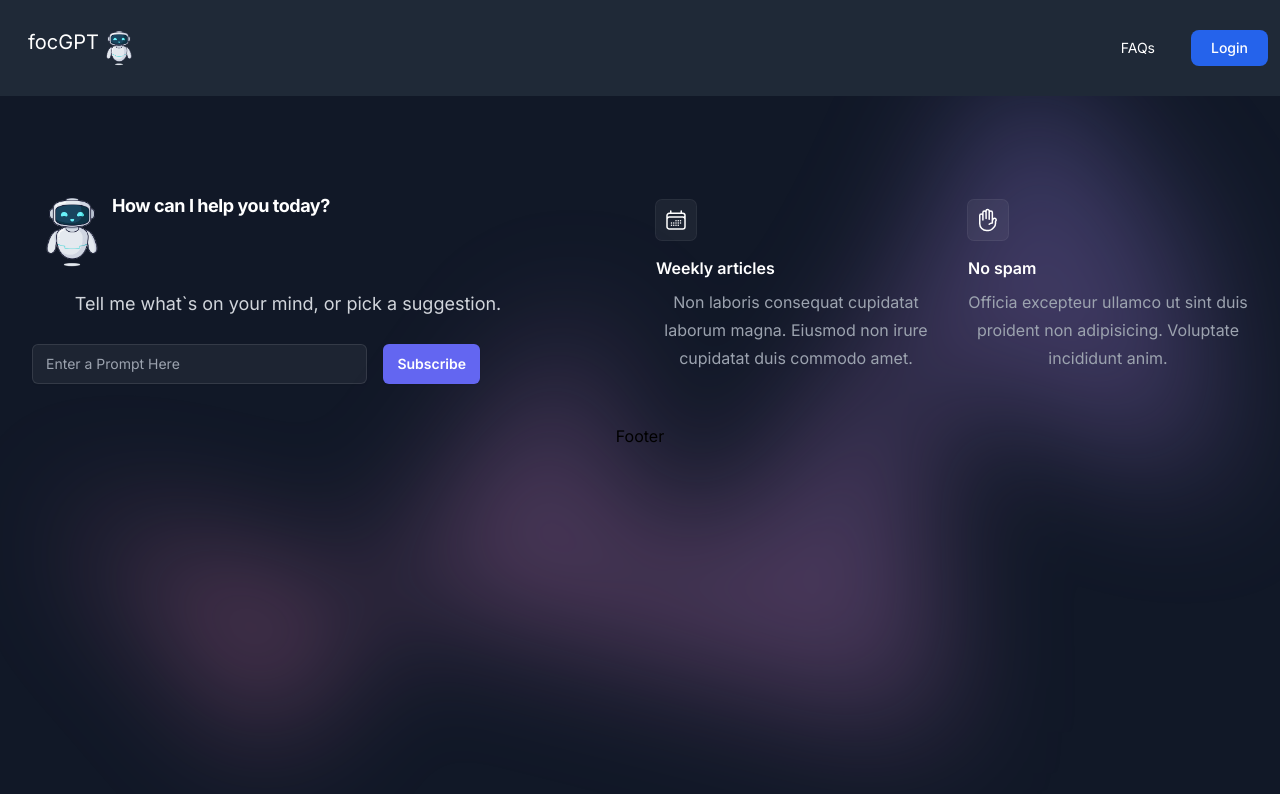
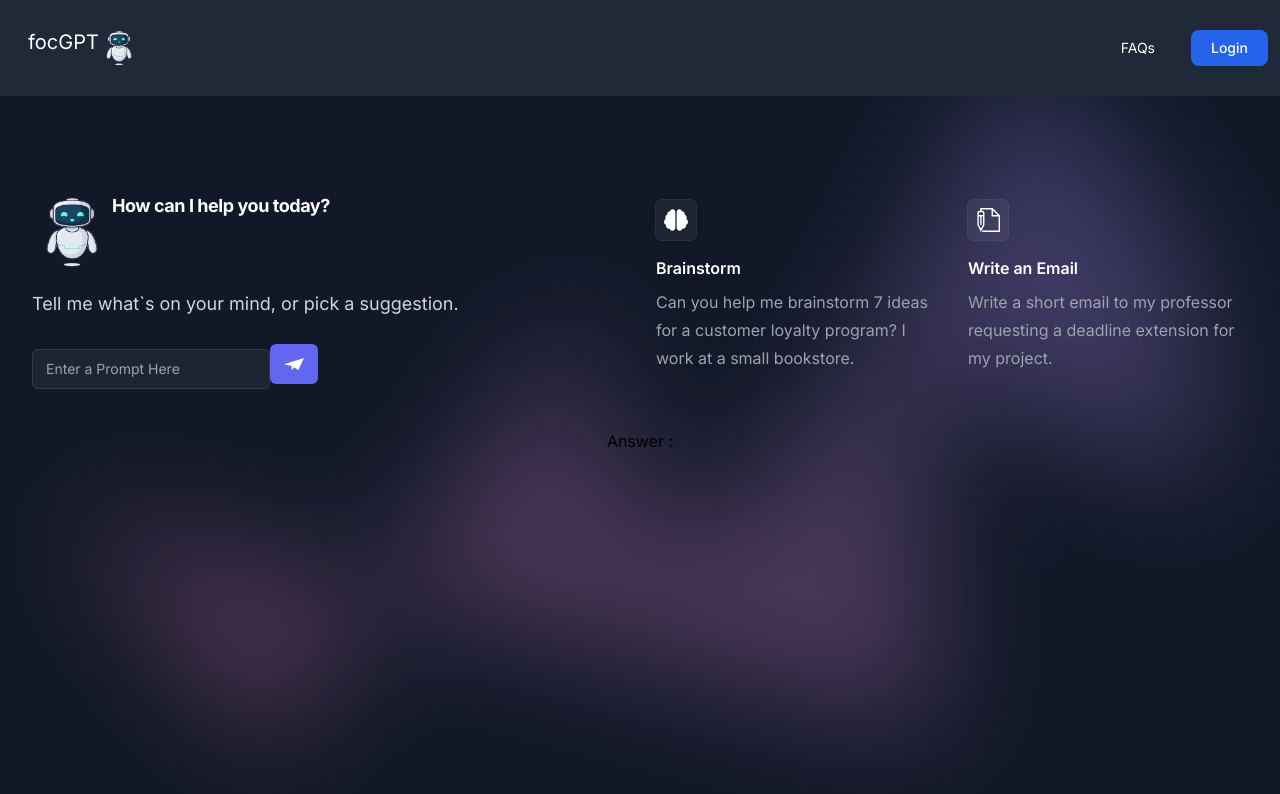
Before and after one commit to anasyakubu/FOC-AI_A, a Next.js app: page /ask in a window 1280 px wide. Shown: the top 794 px of the page. Built offline with nearby package versions, Linux system fonts and the light colour scheme; no server answers.

Commit message:
Finished askForm section

```diff
--- a/app/(auth)/layout.tsx
+++ b/app/(auth)/layout.tsx
@@ -1,6 +1,6 @@
 const Layout = ({ children }: { children: React.ReactNode }) => {
   return (
-    <div className="flex-center min-h-screen w-full bg-primary-50 bg-dotted-pattern bg-cover bg-fixed bg-center">
+    <div className="flex justify-center text-center items-center h-screen w-full bg-white">
       {children}
     </div>
   );
--- a/app/components/askForm.tsx
+++ b/app/components/askForm.tsx
@@ -1,9 +1,44 @@
-import React from "react";
+"use client";
+import React, { useState } from "react";
 import { CalendarDaysIcon, HandRaisedIcon } from "@heroicons/react/24/outline";
 import Image from "next/image";
 import Logo from "../../public/logo.png";
+import { SiMinutemailer } from "react-icons/si";
+import { FaBrain } from "react-icons/fa";
+import { TfiWrite } from "react-icons/tfi";
 
 const AskForm = () => {
+  const [question, setQuestion] = useState("");
+  const [answer, setAnswer] = useState("");
+
+  const handleSubmit = async (e: React.FormEvent) => {
+    e.preventDefault();
+
+    const url = "https://open-ai21.p.rapidapi.com/qa";
+    const options = {
+      method: "POST",
+      headers: {
+        "Content-Type": "application/json",
+        "X-RapidAPI-Key": "2646878456mshbd1d8c2e78ddee4p19813djsn0d1d4503ce73", // Replace with your actual RapidAPI key
+        "X-RapidAPI-Host": "open-ai21.p.rapidapi.com",
+      },
+      body: JSON.stringify({
+        question,
+        context: "Your context goes here", // Add your context here
+      }),
+    };
+
+    try {
+      const response = await fetch(url, options);
+      const result = await response.json(); // Parse the response as JSON
+      const answerText = result.result; // Extract the answer from the JSON object
+      setAnswer(answerText);
+    } catch (error) {
+      console.error(error);
+      setAnswer("Error occurred while fetching data");
+    }
+  };
+
   return (
     <div className="AskForm">
       <div
@@ -13,68 +48,63 @@ const AskForm = () => {
         <div className="mx-auto max-w-7xl px-6 lg:px-8">
           <div className="mx-auto grid max-w-2xl grid-cols-1 gap-x-8 gap-y-16 lg:max-w-none lg:grid-cols-2">
             <div className="max-w-xl lg:max-w-lg">
-              <h2 className="flex text-lg font-bold tracking-tight text-white sm:text-lg">
+              <h2 className="flex text-lg font-bold tracking-tight text-white sm:text-lg text-left">
                 <Image src={Logo} alt="Logo" width={80} />{" "}
                 <span> How can I help you today?</span>
               </h2>
-              <p className="mt-4 text-lg leading-8 text-gray-300">
+              <p className="mt-4 text-lg leading-8 text-gray-300 text-left">
                 Tell me what`s on your mind, or pick a suggestion.
               </p>
               <div className="mt-6 flex max-w-md gap-x-4">
                 {/* <label htmlFor="email-address" className="sr-only">
                   Email address
                 </label> */}
+                <form onSubmit={handleSubmit}>
                   <input
-                  id="email-address"
-                  name="email"
-                  type="email"
-                  autoComplete="email"
+                    type="text"
+                    value={question}
+                    onChange={(e) => setQuestion(e.target.value)}
                     required
                     className="min-w-0 flex-auto rounded-md border-0 bg-white/5 px-3.5 py-2 text-white shadow-sm ring-1 ring-inset ring-white/10 focus:ring-2 focus:ring-inset focus:ring-indigo-500 sm:text-sm sm:leading-6"
                     placeholder="Enter a Prompt Here"
                   />
                   <button
                     type="submit"
-                  className="flex-none rounded-md bg-indigo-500 px-3.5 py-2.5 text-sm font-semibold text-white shadow-sm hover:bg-indigo-400 focus-visible:outline focus-visible:outline-2 focus-visible:outline-offset-2 focus-visible:outline-indigo-500"
+                    className="flex-none rounded-md bg-indigo-500 px-3.5 py-2.5 text-xl font-semibold text-white shadow-sm hover:bg-indigo-400 focus-visible:outline focus-visible:outline-2 focus-visible:outline-offset-2 focus-visible:outline-indigo-500"
                   >
-                  Subscribe
+                    <SiMinutemailer />
                   </button>
+                </form>
               </div>
             </div>
             <dl className="grid grid-cols-1 gap-x-8 gap-y-10 sm:grid-cols-2 lg:pt-2">
               <div className="flex flex-col items-start">
                 <div className="rounded-md bg-white/5 p-2 ring-1 ring-white/10">
-                  <CalendarDaysIcon
-                    className="h-6 w-6 text-white"
-                    aria-hidden="true"
-                  />
+                  <FaBrain className="h-6 w-6 text-white" aria-hidden="true" />
                 </div>
-                <dt className="mt-4 font-semibold text-white">
-                  Weekly articles
-                </dt>
-                <dd className="mt-2 leading-7 text-gray-400">
-                  Non laboris consequat cupidatat laborum magna. Eiusmod non
-                  irure cupidatat duis commodo amet.
+                <dt className="mt-4 font-semibold text-white">Brainstorm</dt>
+                <dd className="mt-2 leading-7 text-gray-400 text-left">
+                  Can you help me brainstorm 7 ideas for a customer loyalty
+                  program? I work at a small bookstore.
                 </dd>
               </div>
               <div className="flex flex-col items-start">
                 <div className="rounded-md bg-white/5 p-2 ring-1 ring-white/10">
-                  <HandRaisedIcon
-                    className="h-6 w-6 text-white"
-                    aria-hidden="true"
-                  />
+                  <TfiWrite className="h-6 w-6 text-white" aria-hidden="true" />
                 </div>
-                <dt className="mt-4 font-semibold text-white">No spam</dt>
-                <dd className="mt-2 leading-7 text-gray-400">
-                  Officia excepteur ullamco ut sint duis proident non
-                  adipisicing. Voluptate incididunt anim.
+                <dt className="mt-4 font-semibold text-white">
+                  Write an Email
+                </dt>
+                <dd className="mt-2 leading-7 text-gray-400 text-left">
+                  Write a short email to my professor requesting a deadline
+                  extension for my project.
                 </dd>
               </div>
             </dl>
           </div>
         </div>
         <div className="mt-10">
-          <h2>Footer</h2>
+          <h2>Answer : {answer}</h2>
         </div>
         <div
           className="absolute left-1/2 top-0 -z-10 -translate-x-1/2 blur-3xl xl:-top-6"
--- a/app/section/HomeHeder/HomeHeder.tsx
+++ b/app/section/HomeHeder/HomeHeder.tsx
@@ -42,7 +42,7 @@ const HomeHeder = () => {
                   href="/ask"
                   className="p-4 mr-5 bg-blue-600 pl-5 pr-5 text-white font-medium rounded-lg hover:bg-blue-800"
                 >
-                  Get Started Now
+                  Enter a Prompt Here
                 </Link>
               </div>
             </div>
```
Lines whose indentation alone changed are shown as unchanged.
